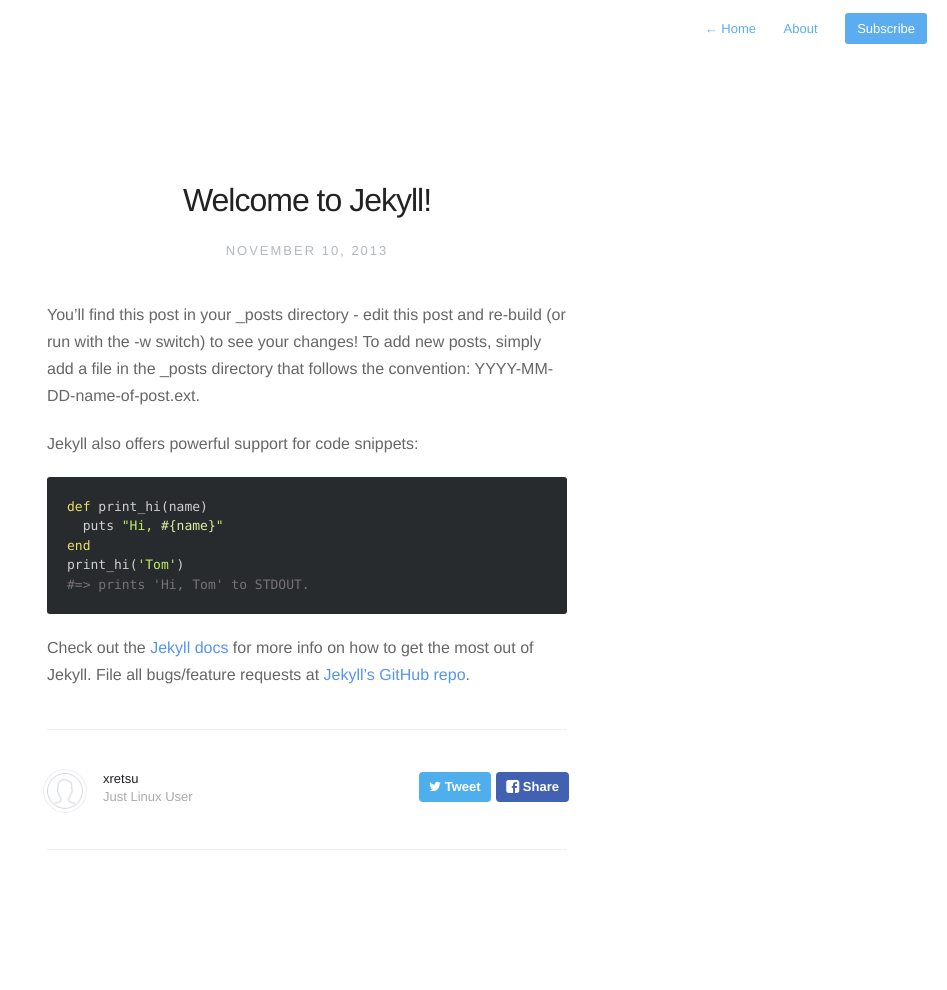
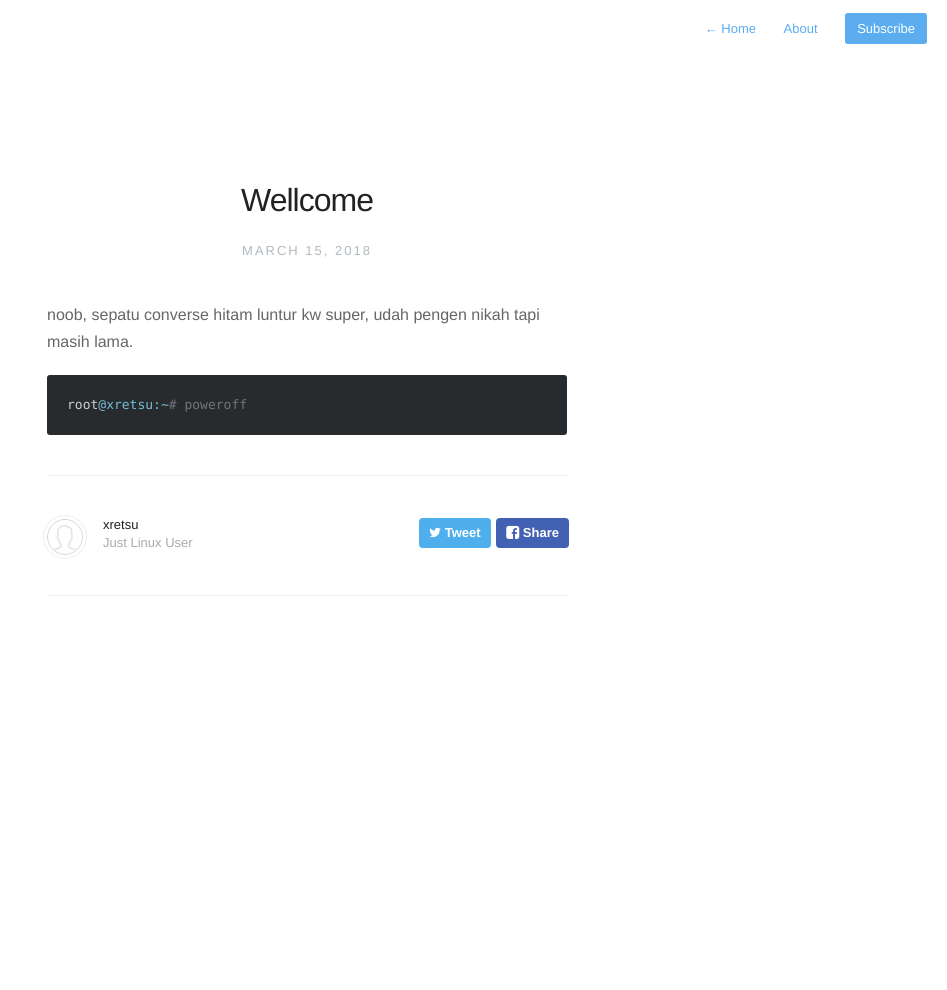
Before and after one commit to xretsu/xretsu.github.io, a Jekyll site: the page built from _posts/2013-11-10-welcome-to-jekyll.markdown, in a window 1280 px wide. Shown: the whole page, without its empty margins (333-1280 px from the left). Built offline with Jekyll 4.4.1, drawn with Linux system fonts in a browser that asks for light colours; nearby versions of some CDN libraries; after the commit the page ends 900 px from its top, so only the background shows below that.

Commit message:
Update 2013-11-10-welcome-to-jekyll.markdown

```diff
--- a/_posts/2013-11-10-welcome-to-jekyll.markdown
+++ b/_posts/2013-11-10-welcome-to-jekyll.markdown
@@ -1,23 +1,12 @@
 ---
-title:  "Welcome to Jekyll!"
-date:   2013-11-10 10:18:00
-description: Thriller Comedy Horror
+title:  "Wellcome"
+date:   2018-03-15 01:18:00
+description: Introduction
 ---
 
-You'll find this post in your `_posts` directory - edit this post and re-build (or run with the `-w` switch) to see your changes!
-To add new posts, simply add a file in the `_posts` directory that follows the convention: YYYY-MM-DD-name-of-post.ext.
+noob, sepatu converse hitam luntur kw super, udah pengen nikah tapi masih lama.
 
-Jekyll also offers powerful support for code snippets:
 
 {% highlight ruby %}
-def print_hi(name)
-  puts "Hi, #{name}"
-end
-print_hi('Tom')
-#=> prints 'Hi, Tom' to STDOUT.
+root@xretsu:~# poweroff
 {% endhighlight %}
-
-Check out the [Jekyll docs][jekyll] for more info on how to get the most out of Jekyll. File all bugs/feature requests at [Jekyll's GitHub repo][jekyll-gh].
-
-[jekyll-gh]: https://github.com/mojombo/jekyll
-[jekyll]:    http://jekyllrb.com
```
